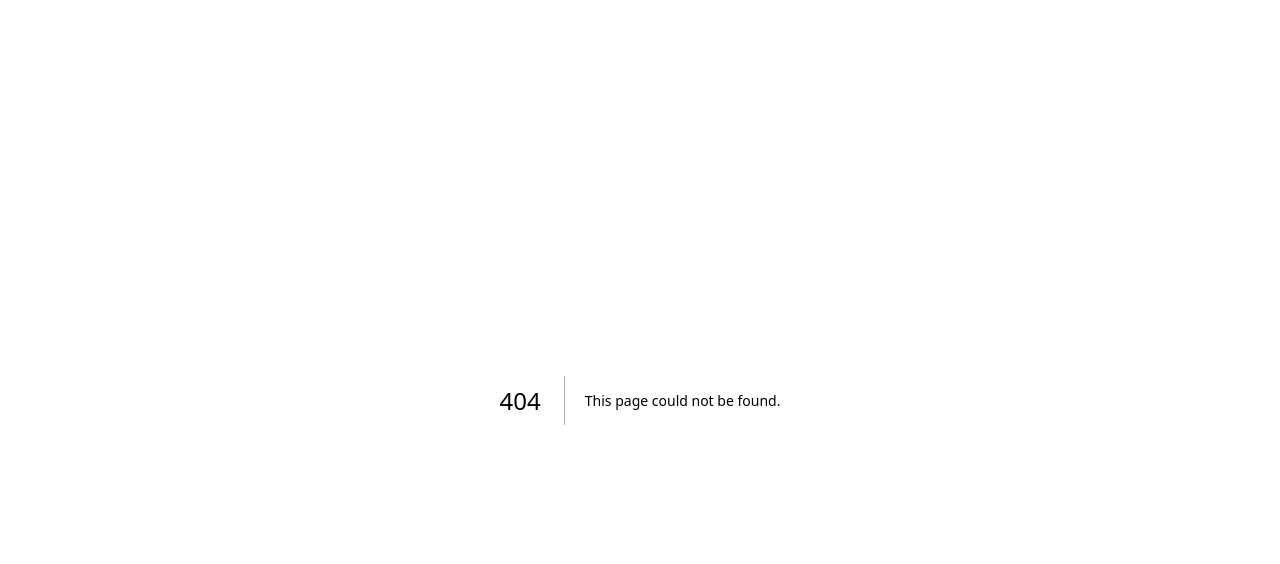
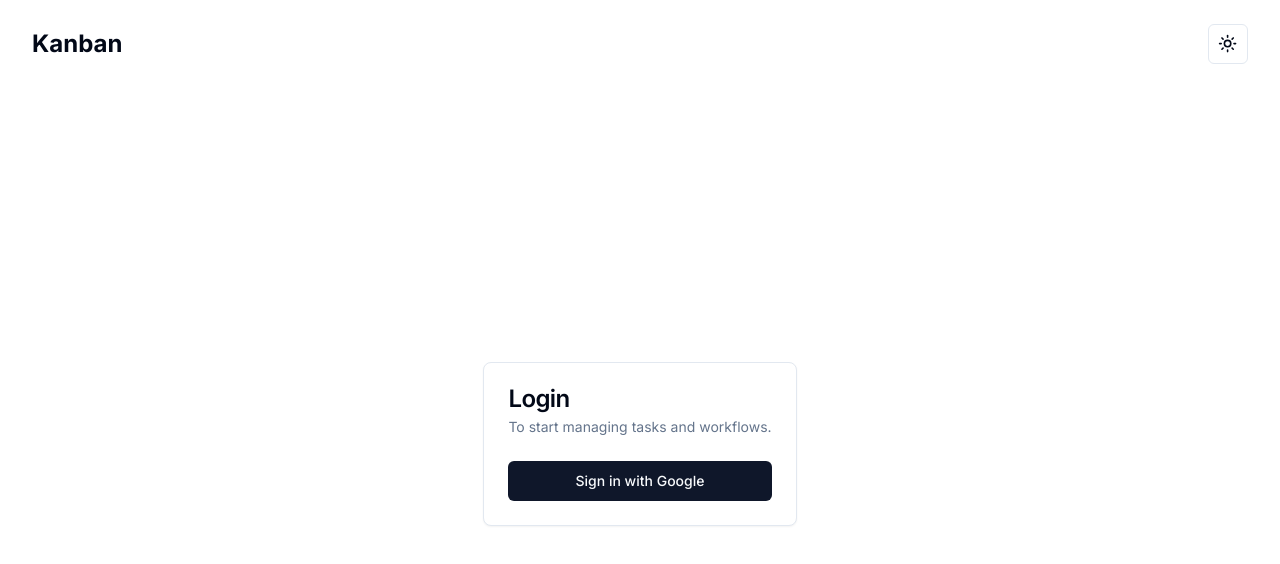
Before and after one commit to danteexpo/kanban, a Next.js app: page /login in a window 1280 px wide. Before the commit this address had no page. Shown: the top 564 px of the page. Built offline with nearby package versions, Linux system fonts and the light colour scheme.

Commit message:
Created main pages

```diff
--- /dev/null
+++ b/app/dashboard/page.tsx
@@ -0,0 +1,7 @@
+export default function Dashboard() {
+	return (
+		<main>
+			<p>Dashboard</p>
+		</main>
+	);
+}
--- a/app/layout.tsx
+++ b/app/layout.tsx
@@ -3,6 +3,7 @@
 import "./globals.css";
 import { cn } from "@/lib/utils";
 import { ThemeProvider } from "@/components/theme-provider";
+import Navbar from "@/components/navbar";
 
 const fontSans = FontSans({ subsets: ["latin"], variable: "--font-sans" });
 
@@ -20,7 +21,7 @@
 		<html lang="en" suppressHydrationWarning>
 			<body
 				className={cn(
-					"min-h-screen bg-background font-sans antialiased",
+					"min-h-screen grid grid-rows-[88px_1fr] bg-background font-sans antialiased px-8",
 					fontSans.variable
 				)}
 			>
@@ -30,6 +31,7 @@
 					enableSystem
 					disableTransitionOnChange
 				>
+					<Navbar />
 					{children}
 				</ThemeProvider>
 			</body>
--- /dev/null
+++ b/app/login/page.tsx
@@ -0,0 +1,26 @@
+import { Button } from "@/components/ui/button";
+import {
+	Card,
+	CardContent,
+	CardDescription,
+	CardHeader,
+	CardTitle,
+} from "@/components/ui/card";
+
+export default function Login() {
+	return (
+		<div className="grid place-items-center">
+			<Card>
+				<CardHeader>
+					<CardTitle>Login</CardTitle>
+					<CardDescription>
+						To start managing tasks and workflows.
+					</CardDescription>
+				</CardHeader>
+				<CardContent>
+					<Button className="w-full">Sign in with Google</Button>
+				</CardContent>
+			</Card>
+		</div>
+	);
+}
--- a/app/page.tsx
+++ b/app/page.tsx
@@ -1,115 +1,5 @@
-import { ModeToggle } from "@/components/mode-toggle";
-import Image from "next/image";
+import { redirect } from "next/navigation";
 
 export default function Home() {
-	return (
-		<main className="flex min-h-screen flex-col items-center justify-between p-24">
-			<ModeToggle />
-			<div className="z-10 max-w-5xl w-full items-center justify-between font-mono text-sm lg:flex">
-				<p className="fixed left-0 top-0 flex w-full justify-center border-b border-gray-300 bg-gradient-to-b from-zinc-200 pb-6 pt-8 backdrop-blur-2xl dark:border-neutral-800 dark:bg-zinc-800/30 dark:from-inherit lg:static lg:w-auto  lg:rounded-xl lg:border lg:bg-gray-200 lg:p-4 lg:dark:bg-zinc-800/30">
-					Get started by editing&nbsp;
-					<code className="font-mono font-bold">app/page.tsx</code>
-				</p>
-				<div className="fixed bottom-0 left-0 flex h-48 w-full items-end justify-center bg-gradient-to-t from-white via-white dark:from-black dark:via-black lg:static lg:h-auto lg:w-auto lg:bg-none">
-					<a
-						className="pointer-events-none flex place-items-center gap-2 p-8 lg:pointer-events-auto lg:p-0"
-						href="https://vercel.com?utm_source=create-next-app&utm_medium=appdir-template&utm_campaign=create-next-app"
-						target="_blank"
-						rel="noopener noreferrer"
-					>
-						By{" "}
-						<Image
-							src="/vercel.svg"
-							alt="Vercel Logo"
-							className="dark:invert"
-							width={100}
-							height={24}
-							priority
-						/>
-					</a>
-				</div>
-			</div>
-
-			<div className="relative flex place-items-center before:absolute before:h-[300px] before:w-[480px] before:-translate-x-1/2 before:rounded-full before:bg-gradient-radial before:from-white before:to-transparent before:blur-2xl before:content-[''] after:absolute after:-z-20 after:h-[180px] after:w-[240px] after:translate-x-1/3 after:bg-gradient-conic after:from-sky-200 after:via-blue-200 after:blur-2xl after:content-[''] before:dark:bg-gradient-to-br before:dark:from-transparent before:dark:to-blue-700 before:dark:opacity-10 after:dark:from-sky-900 after:dark:via-[#0141ff] after:dark:opacity-40 before:lg:h-[360px] z-[-1]">
-				<Image
-					className="relative dark:drop-shadow-[0_0_0.3rem_#ffffff70] dark:invert"
-					src="/next.svg"
-					alt="Next.js Logo"
-					width={180}
-					height={37}
-					priority
-				/>
-			</div>
-
-			<div className="mb-32 grid text-center lg:max-w-5xl lg:w-full lg:mb-0 lg:grid-cols-4 lg:text-left">
-				<a
-					href="https://nextjs.org/docs?utm_source=create-next-app&utm_medium=appdir-template&utm_campaign=create-next-app"
-					className="group rounded-lg border border-transparent px-5 py-4 transition-colors hover:border-gray-300 hover:bg-gray-100 hover:dark:border-neutral-700 hover:dark:bg-neutral-800/30"
-					target="_blank"
-					rel="noopener noreferrer"
-				>
-					<h2 className={`mb-3 text-2xl font-semibold`}>
-						Docs{" "}
-						<span className="inline-block transition-transform group-hover:translate-x-1 motion-reduce:transform-none">
-							-&gt;
-						</span>
-					</h2>
-					<p className={`m-0 max-w-[30ch] text-sm opacity-50`}>
-						Find in-depth information about Next.js features and API.
-					</p>
-				</a>
-
-				<a
-					href="https://nextjs.org/learn?utm_source=create-next-app&utm_medium=appdir-template-tw&utm_campaign=create-next-app"
-					className="group rounded-lg border border-transparent px-5 py-4 transition-colors hover:border-gray-300 hover:bg-gray-100 hover:dark:border-neutral-700 hover:dark:bg-neutral-800/30"
-					target="_blank"
-					rel="noopener noreferrer"
-				>
-					<h2 className={`mb-3 text-2xl font-semibold`}>
-						Learn{" "}
-						<span className="inline-block transition-transform group-hover:translate-x-1 motion-reduce:transform-none">
-							-&gt;
-						</span>
-					</h2>
-					<p className={`m-0 max-w-[30ch] text-sm opacity-50`}>
-						Learn about Next.js in an interactive course with&nbsp;quizzes!
-					</p>
-				</a>
-
-				<a
-					href="https://vercel.com/templates?framework=next.js&utm_source=create-next-app&utm_medium=appdir-template&utm_campaign=create-next-app"
-					className="group rounded-lg border border-transparent px-5 py-4 transition-colors hover:border-gray-300 hover:bg-gray-100 hover:dark:border-neutral-700 hover:dark:bg-neutral-800/30"
-					target="_blank"
-					rel="noopener noreferrer"
-				>
-					<h2 className={`mb-3 text-2xl font-semibold`}>
-						Templates{" "}
-						<span className="inline-block transition-transform group-hover:translate-x-1 motion-reduce:transform-none">
-							-&gt;
-						</span>
-					</h2>
-					<p className={`m-0 max-w-[30ch] text-sm opacity-50`}>
-						Explore starter templates for Next.js.
-					</p>
-				</a>
-
-				<a
-					href="https://vercel.com/new?utm_source=create-next-app&utm_medium=appdir-template&utm_campaign=create-next-app"
-					className="group rounded-lg border border-transparent px-5 py-4 transition-colors hover:border-gray-300 hover:bg-gray-100 hover:dark:border-neutral-700 hover:dark:bg-neutral-800/30"
-					target="_blank"
-					rel="noopener noreferrer"
-				>
-					<h2 className={`mb-3 text-2xl font-semibold`}>
-						Deploy{" "}
-						<span className="inline-block transition-transform group-hover:translate-x-1 motion-reduce:transform-none">
-							-&gt;
-						</span>
-					</h2>
-					<p className={`m-0 max-w-[30ch] text-sm opacity-50`}>
-						Instantly deploy your Next.js site to a shareable URL with Vercel.
-					</p>
-				</a>
-			</div>
-		</main>
-	);
+	redirect("/dashboard");
 }
--- /dev/null
+++ b/components/navbar.tsx
@@ -0,0 +1,13 @@
+import React from "react";
+import { ModeToggle } from "./mode-toggle";
+
+const Header = () => {
+	return (
+		<header className="flex items-center justify-between py-6">
+			<h1 className="text-2xl font-bold">Kanban</h1>
+			<ModeToggle />
+		</header>
+	);
+};
+
+export default Header;
--- /dev/null
+++ b/components/ui/card.tsx
@@ -0,0 +1,79 @@
+import * as React from "react"
+
+import { cn } from "@/lib/utils"
+
+const Card = React.forwardRef<
+  HTMLDivElement,
+  React.HTMLAttributes<HTMLDivElement>
+>(({ className, ...props }, ref) => (
+  <div
+    ref={ref}
+    className={cn(
+      "rounded-lg border bg-card text-card-foreground shadow-sm",
+      className
+    )}
+    {...props}
+  />
+))
+Card.displayName = "Card"
+
+const CardHeader = React.forwardRef<
+  HTMLDivElement,
+  React.HTMLAttributes<HTMLDivElement>
+>(({ className, ...props }, ref) => (
+  <div
+    ref={ref}
+    className={cn("flex flex-col space-y-1.5 p-6", className)}
+    {...props}
+  />
+))
+CardHeader.displayName = "CardHeader"
+
+const CardTitle = React.forwardRef<
+  HTMLParagraphElement,
+  React.HTMLAttributes<HTMLHeadingElement>
+>(({ className, ...props }, ref) => (
+  <h3
+    ref={ref}
+    className={cn(
+      "text-2xl font-semibold leading-none tracking-tight",
+      className
+    )}
+    {...props}
+  />
+))
+CardTitle.displayName = "CardTitle"
+
+const CardDescription = React.forwardRef<
+  HTMLParagraphElement,
+  React.HTMLAttributes<HTMLParagraphElement>
+>(({ className, ...props }, ref) => (
+  <p
+    ref={ref}
+    className={cn("text-sm text-muted-foreground", className)}
+    {...props}
+  />
+))
+CardDescription.displayName = "CardDescription"
+
+const CardContent = React.forwardRef<
+  HTMLDivElement,
+  React.HTMLAttributes<HTMLDivElement>
+>(({ className, ...props }, ref) => (
+  <div ref={ref} className={cn("p-6 pt-0", className)} {...props} />
+))
+CardContent.displayName = "CardContent"
+
+const CardFooter = React.forwardRef<
+  HTMLDivElement,
+  React.HTMLAttributes<HTMLDivElement>
+>(({ className, ...props }, ref) => (
+  <div
+    ref={ref}
+    className={cn("flex items-center p-6 pt-0", className)}
+    {...props}
+  />
+))
+CardFooter.displayName = "CardFooter"
+
+export { Card, CardHeader, CardFooter, CardTitle, CardDescription, CardContent }
```
